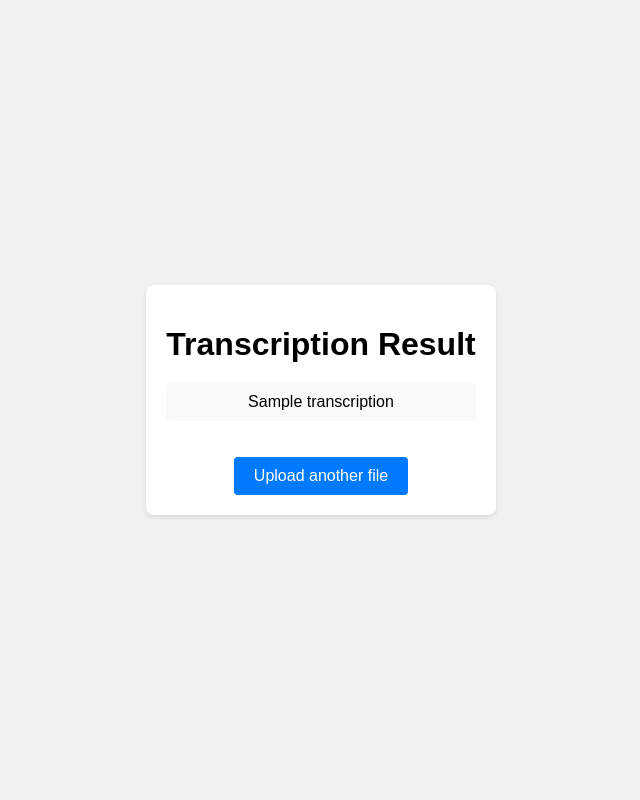
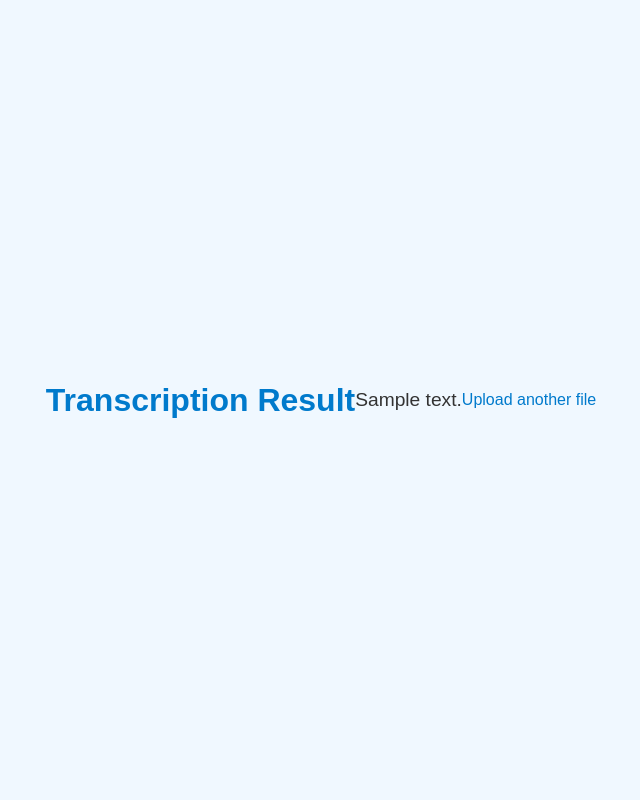
Before and after one commit to Mjunajo/SpeechRecognition, a Flask app: template templates/result.html in a window 1280 px wide. Shown: the whole page, without its empty margins (319-959 px from the left). Run offline with Flask 2, Linux system fonts and the light colour scheme; the template is opened without the code that fills it: most values are stand-ins (such as "Sample title", 1, 10 or a date in 2020).

Commit message:
Update result.html

```diff
--- a/templates/result.html
+++ b/templates/result.html
@@ -7,65 +7,64 @@
     <style>
         body {
             font-family: Arial, sans-serif;
+            background-color: #f0f8ff;
+            color: #333;
+            margin: 0;
+            padding: 0;
             display: flex;
             justify-content: center;
             align-items: center;
             height: 100vh;
-            margin: 0;
-            background-color: #f0f0f0;
-            animation: fadeIn 1s ease-in-out;
+            text-align: center;
         }
-        @keyframes fadeIn {
-            from { opacity: 0; }
-            to { opacity: 1; }
+
+        h1 {
+            color: #007acc;
+            margin-bottom: 20px;
         }
-        .container {
-            background: white;
+
+        form {
+            background: #fff;
             padding: 20px;
             border-radius: 8px;
             box-shadow: 0 2px 4px rgba(0, 0, 0, 0.1);
-            text-align: center;
-            max-width: 600px;
-            transition: transform 0.3s ease;
         }
-        .container:hover {
-            transform: scale(1.05);
+
+        input[type="file"] {
+            margin: 10px 0;
+            padding: 10px;
         }
-        h1 {
-            margin-bottom: 20px;
+
+        button {
+            background-color: #007acc;
+            color: #fff;
+            border: none;
+            padding: 10px 20px;
+            border-radius: 4px;
+            cursor: pointer;
         }
+
+        button:hover {
+            background-color: #005fa3;
+        }
+
         p {
-            background: #f9f9f9;
-            padding: 10px;
-            border-radius: 4px;
-            word-wrap: break-word;
-            animation: slideIn 1s ease-in-out;
+            font-size: 1.2em;
         }
-        @keyframes slideIn {
-            from { transform: translateY(20px); opacity: 0; }
-            to { transform: translateY(0); opacity: 1; }
+
+        a {
+            color: #007acc;
+            text-decoration: none;
         }
-        a {
-            display: inline-block;
-            margin-top: 20px;
-            padding: 10px 20px;
-            background-color: #007BFF;
-            color: white;
-            text-decoration: none;
-            border-radius: 4px;
-            transition: background-color 0.3s ease, transform 0.3s ease;
-        }
+
         a:hover {
-            background-color: #0056b3;
-            transform: scale(1.05);
+            text-decoration: underline;
         }
     </style>
 </head>
 <body>
-    <div class="container">
-        <h1>Transcription Result</h1>
-        <p>{{ transcription }}</p>
-        <a href="/">Upload another file</a>
-    </div>
+    <h1>Transcription Result</h1>
+    <p>{{ text }}</p>
+    <a href="{{ url_for('index') }}">Upload another file</a>
 </body>
 </html>
```
